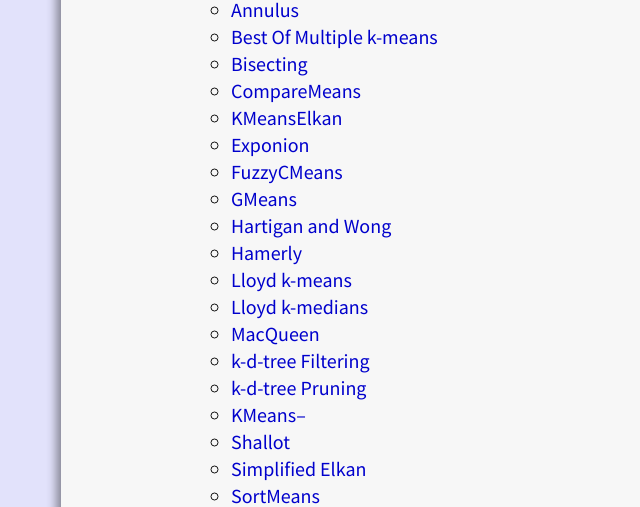
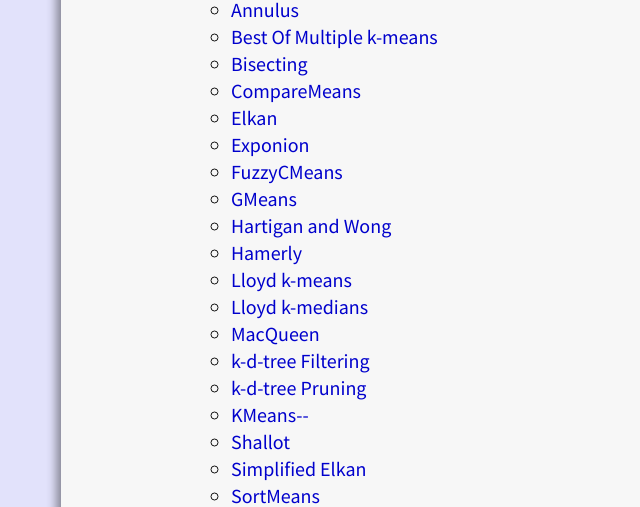
Before and after one commit to elki-project/elki-project.github.io, a Jekyll site: the page built from algorithms/index.md, in a window 1280 px wide and 900 px high, scrolled down 1236 px. Shown: the part 155-662 px from the top of the window, without its empty margins (229-869 px from the left). Built offline with Jekyll 4.4.1, drawn with Linux system fonts in a browser that asks for light colours; some of the changed lines change nothing that is shown.

Commit message:
some more link fixes

```diff
--- a/algorithms/index.md
+++ b/algorithms/index.md
@@ -19,11 +19,11 @@
 - [Canopy Pre-Clustering](/releases/current/javadoc/elki/clustering/CanopyPreClustering.html)
 - [Leader Clustering](/releases/current/javadoc/elki/clustering/Leader.html)
 - Density-based clustering:
-  - [DBSCAN](/releases/current/javadoc/elki/clustering/DBSCAN.html)
-  - [GeneralizedDBSCAN](/releases/current/javadoc/elki/clustering/gdbscan/GeneralizedDBSCAN.html)
-  - [ParalleGeneralizedDBSCAN](/releases/current/javadoc/elki/clustering/gdbscan/parallel/ParallelGeneralizedDBSCAN.html)
-  - [GriDBSCAN](/releases/current/javadoc/elki/clustering/GriDBSCAN.html)
-  - [LSDBC](/releases/current/javadoc/elki/clustering/gdbscan/LSDBC.html)
+  - [DBSCAN](/releases/current/javadoc/elki/clustering/dbscan&DBSCAN.html)
+  - [GeneralizedDBSCAN](/releases/current/javadoc/elki/clustering/dbscan/GeneralizedDBSCAN.html)
+  - [ParalleGeneralizedDBSCAN](/releases/current/javadoc/elki/clustering/dbscan/parallel/ParallelGeneralizedDBSCAN.html)
+  - [GriDBSCAN](/releases/current/javadoc/elki/clustering/dbscan/GriDBSCAN.html)
+  - [LSDBC](/releases/current/javadoc/elki/clustering/dbscan/LSDBC.html)
   - [OPTICS Xi Cluster Extraction](/releases/current/javadoc/elki/clustering/optics/OPTICSXi.html)
   - [OPTICS with Heap](/releases/current/javadoc/elki/clustering/optics/OPTICSHeap.html)
   - [OPTICS with List](/releases/current/javadoc/elki/clustering/optics/OPTICSList.html)
@@ -57,7 +57,7 @@
   - [Best Of Multiple k-means](/releases/current/javadoc/elki/clustering/kmeans/BestOfMultipleKMeans.html)
   - [Bisecting](/releases/current/javadoc/elki/clustering/kmeans/BisectingKMeans.html)
   - [CompareMeans](/releases/current/javadoc/elki/clustering/kmeans/CompareMeans.html)
-  - [KMeansElkan](/releases/current/javadoc/elki/clustering/kmeans/Elkan.html)
+  - [Elkan](/releases/current/javadoc/elki/clustering/kmeans/ElkanKMeans.html)
   - [Exponion](/releases/current/javadoc/elki/clustering/kmeans/ExponionKMeans.html)
   - [FuzzyCMeans](/releases/current/javadoc/elki/clustering/kmeans/FuzzyCMeans.html)
   - [GMeans](/releases/current/javadoc/elki/clustering/kmeans/GMeans.html)
@@ -68,7 +68,7 @@
   - [MacQueen](/releases/current/javadoc/elki/clustering/kmeans/MacQueenKMeans.html)
   - [k-d-tree Filtering](/releases/current/javadoc/elki/clustering/hierarchical/KDTreeFilteringKMeans.html)
   - [k-d-tree Pruning](/releases/current/javadoc/elki/clustering/hierarchical/KDTreePruningKMeans.html)
-  - [KMeans--](/releases/current/javadoc/elki/clustering/kmeans/KMeansMinusMinus.html)
+  - [KMeans\-\-](/releases/current/javadoc/elki/clustering/kmeans/KMeansMinusMinus.html)
   - [Shallot](/releases/current/javadoc/elki/clustering/kmeans/ShallotKMeans.html)
   - [Simplified Elkan](/releases/current/javadoc/elki/clustering/kmeans/SimplifiedElkanKMeans.html)
   - [SortMeans](/releases/current/javadoc/elki/clustering/kmeans/SortMeans.html)
```
